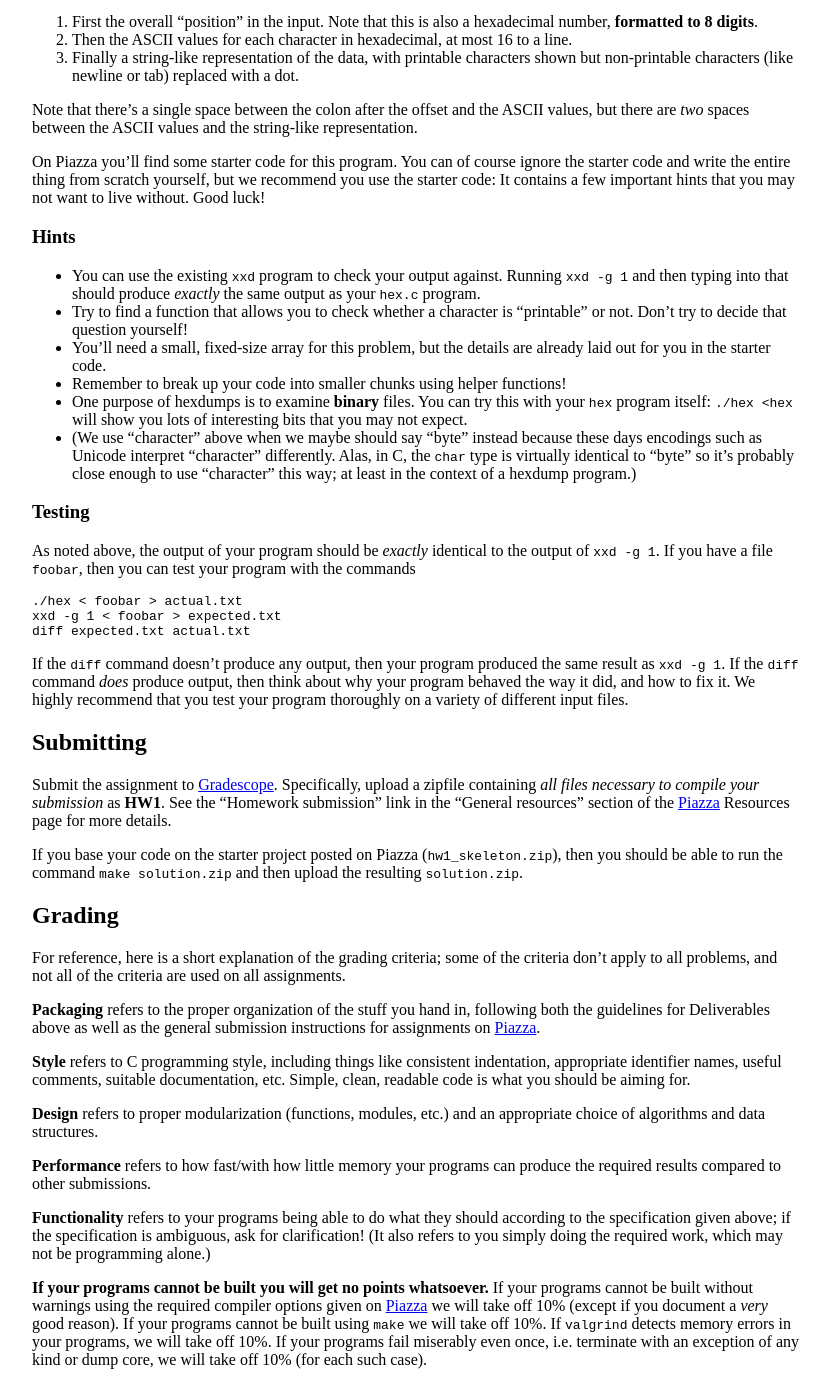
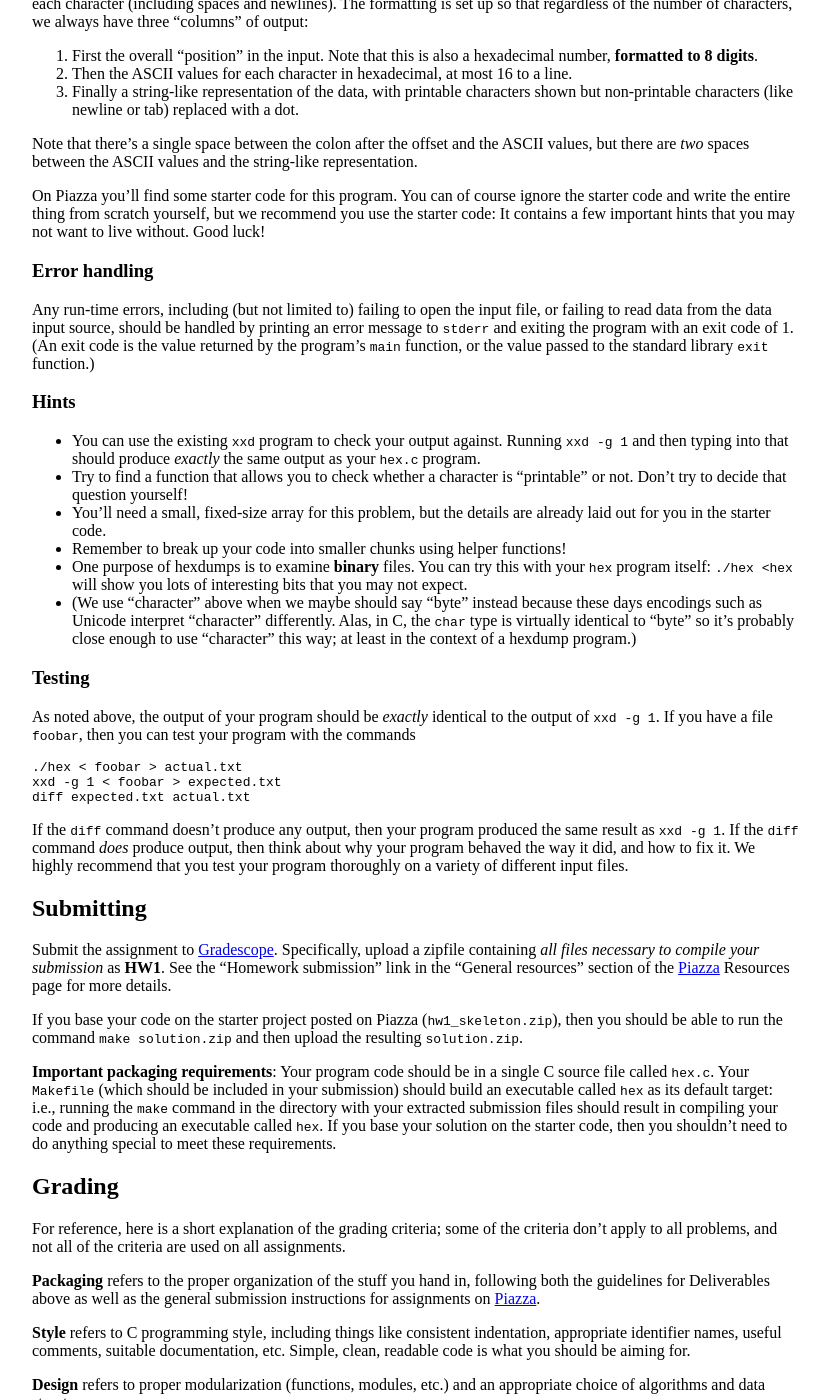
Before and after one commit to jhucsf/fall2019, a Jekyll site: the page built from hw/hw1.md, in a window 1280 px wide and 1400 px high, scrolled down 821 px. Shown: the whole window, without its empty margins (224-1053 px from the left). Built offline with Jekyll 4.4.1, drawn with Linux system fonts in a browser that asks for light colours; some of the changed text lies outside the part shown.

Commit message:
clarifications on exit code and submission packaging

```diff
--- a/hw/hw1.md
+++ b/hw/hw1.md
@@ -7,6 +7,9 @@
 -   **Due by:** Friday, September 13, 2019 before 10:00 pm
 -   **Collaboration:** None
 -   **Grading:** Packaging 10%, Style 10%, Design 10%, Functionality 70%
+
+*Update September 5th*: Clarified [program exit code](#error-handling) and
+[packaging/Makefile](#submitting) requirements.
 
 Acknowledgment
 --------------
@@ -74,6 +77,15 @@
 yourself, but we recommend you use the starter code: It contains a few
 important hints that you may not want to live without. Good luck!
 
+### Error handling
+
+Any run-time errors, including (but not limited to) failing to open
+the input file, or failing to read data from the data input source,
+should be handled by printing an error message to `stderr` and exiting
+the program with an exit code of 1. (An exit code is the value returned
+by the program's `main` function, or the value passed to the standard
+library `exit` function.)
+
 ### Hints
 
 -   You can use the existing `xxd` program to check your output against.
@@ -127,9 +139,23 @@
 Submitting
 ----------
 
-Submit the assignment to [Gradescope](https://www.gradescope.com/courses/61318).  Specifically, upload a zipfile containing *all files necessary to compile your submission* as **HW1**.  See the "Homework submission" link in the "General resources" section of the [Piazza](http://piazza.com/jhu/fall2019/601229) Resources page for more details.
+Submit the assignment to [Gradescope](https://www.gradescope.com/courses/61318).
+Specifically, upload a zipfile containing *all files necessary
+to compile your submission* as **HW1**.  See the "Homework
+submission" link in the "General resources" section of the
+[Piazza](http://piazza.com/jhu/fall2019/601229) Resources page for
+more details.
 
 If you base your code on the starter project posted on Piazza (`hw1_skeleton.zip`), then you should be able to run the command `make solution.zip` and then upload the resulting `solution.zip`.
+
+**Important packaging requirements**: Your program code should be in a
+single C source file called `hex.c`.  Your `Makefile` (which should be included
+in your submission) should build an executable called `hex` as its default
+target: i.e., running the `make` command in the directory with your
+extracted submission files should result in compiling your code and producing
+an executable called `hex`.  If you base your solution on the starter
+code, then you shouldn't need to do anything special to meet these
+requirements.
 
 Grading
 -------
```
